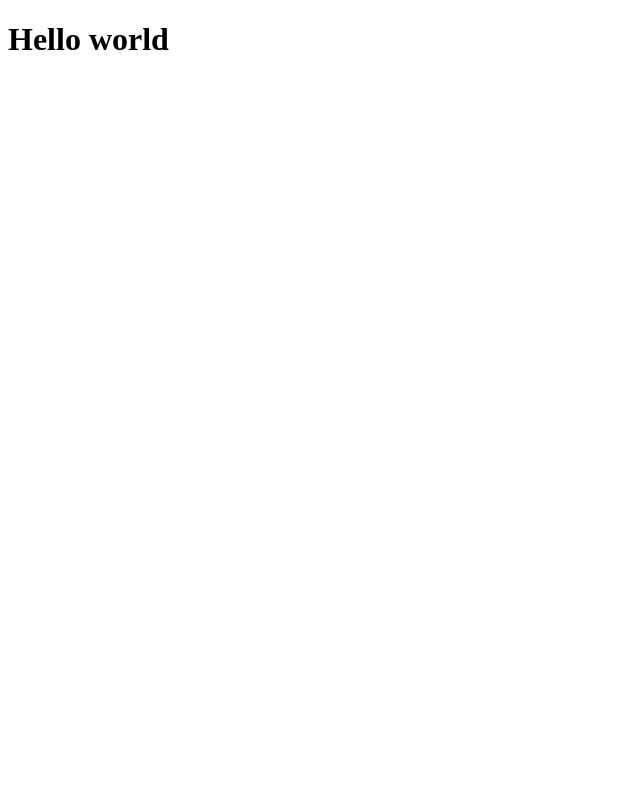
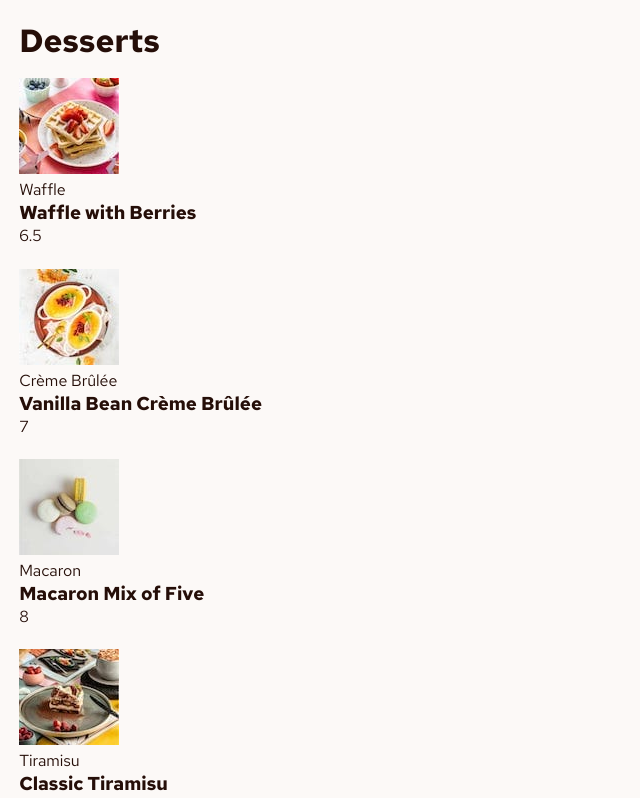
Before and after one commit to nikogalvan/fm-product-list-with-cart, a React (Vite) app: page / in a window 1280 px wide. Shown: the top 798 px of the page, without its empty margins (0-640 px from the left). Built offline with nearby package versions, Linux system fonts and the light colour scheme.

Commit message:
feat: integrate home page to App.tsx

```diff
--- a/src/App.tsx
+++ b/src/App.tsx
@@ -1,7 +1,9 @@
+import Home from "./pages/home/Home";
+import "./styles/style.scss";
 function App() {
   return (
     <>
-      <h1>Hello world</h1>
+      <Home />
     </>
   );
 }
```
